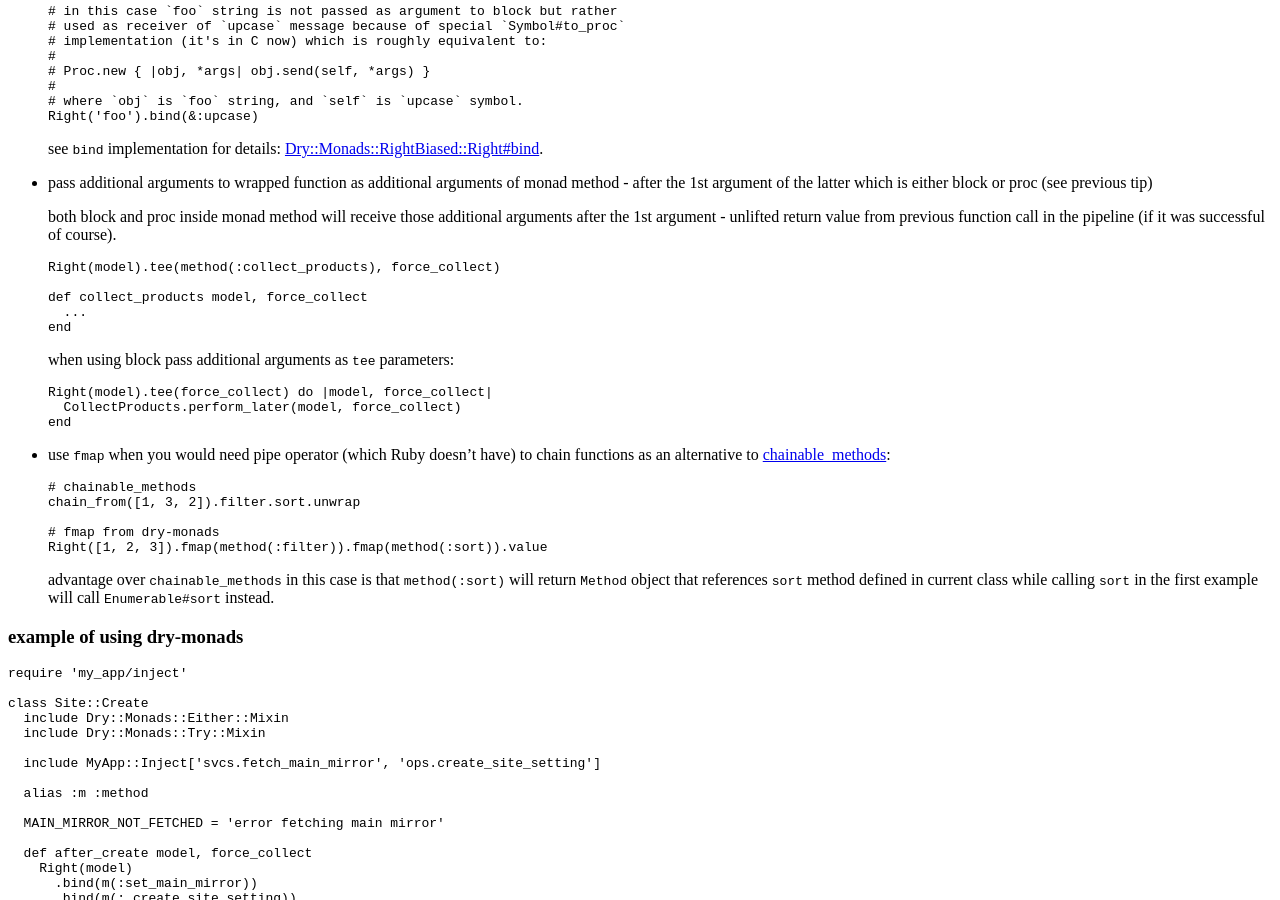
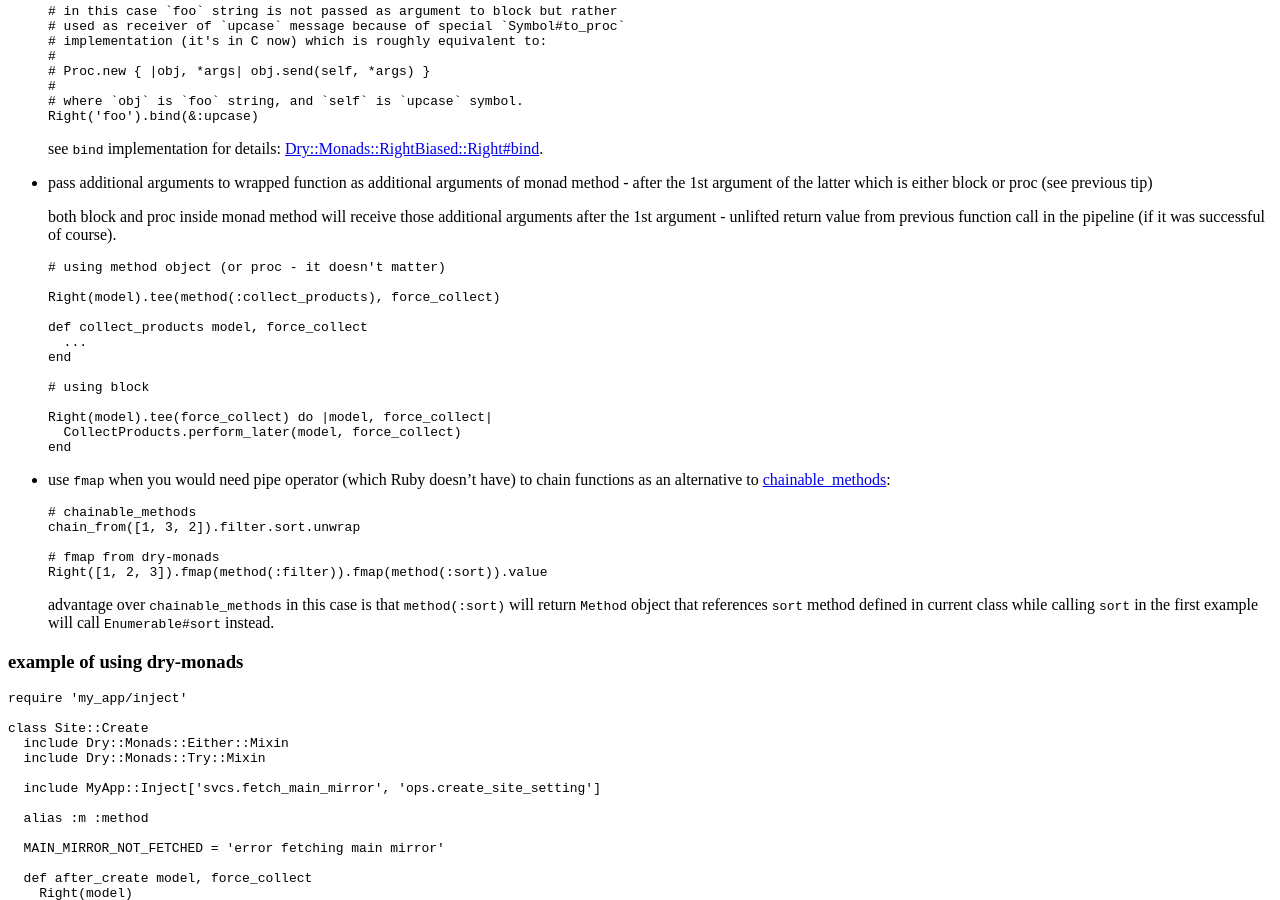
Before and after one commit to tap349/tap349.github.io, a Jekyll site: the page built from _posts/2017-02-27-monads-in-ruby.md, in a window 1280 px wide and 900 px high, scrolled down 3257 px. Built offline with Jekyll 4.4.1, drawn with Linux system fonts in a browser that asks for light colours.

Commit message:
update 2017-03-06_03:17:55

````diff
--- a/_posts/2017-02-27-monads-in-ruby.md
+++ b/_posts/2017-02-27-monads-in-ruby.md
@@ -251,17 +251,18 @@ monads have the following methods:
   arguments after the 1st argument - unlifted return value from previous
   function call in the pipeline (if it was successful of course).
 
+
   ```ruby
+  # using method object (or proc - it doesn't matter)
+
   Right(model).tee(method(:collect_products), force_collect)
 
   def collect_products model, force_collect
     ...
   end
-  ```
 
-  when using block pass additional arguments as `tee` parameters:
+  # using block
 
-  ```ruby
   Right(model).tee(force_collect) do |model, force_collect|
     CollectProducts.perform_later(model, force_collect)
   end
````
